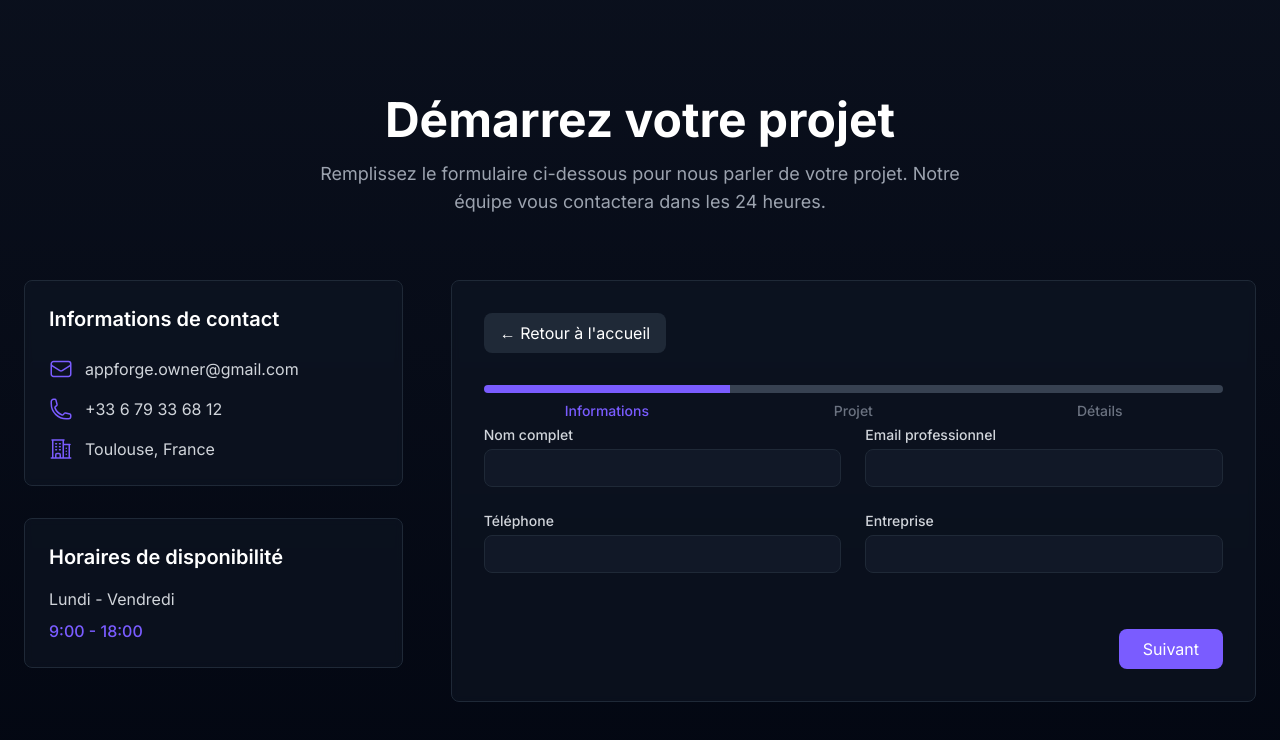
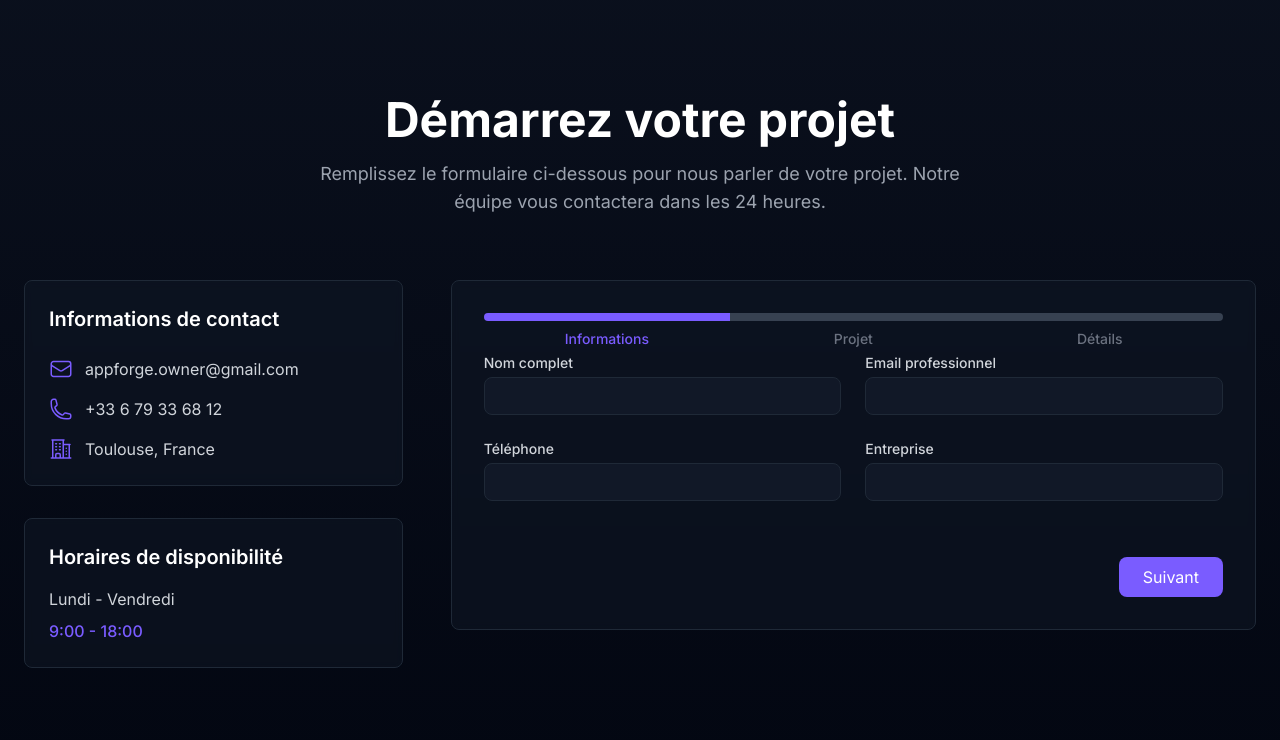
Before and after one commit to Skymx82/appforge, a Next.js app: page /contact in a window 1280 px wide. Shown: the top 740 px of the page. Built offline with nearby package versions, Linux system fonts and the light colour scheme.

Commit message:
fix: Suppression du bouton retour à l'accueil dans ContactForm

```diff
--- a/app/components/ContactForm.tsx
+++ b/app/components/ContactForm.tsx
@@ -206,13 +206,6 @@ export default function ContactForm() {
 
   return (
     <div className="max-w-4xl mx-auto">
-      <a
-        href="https://appforgetech.netlify.app/"
-        className="inline-flex items-center px-4 py-2 mb-8 bg-gray-800 text-white rounded-lg hover:bg-gray-700 transition-colors"
-      >
-        ← Retour à l'accueil
-      </a>
-
       {/* Étapes */}
       <div className="mb-8">
         <div className="flex justify-between items-center">
```
